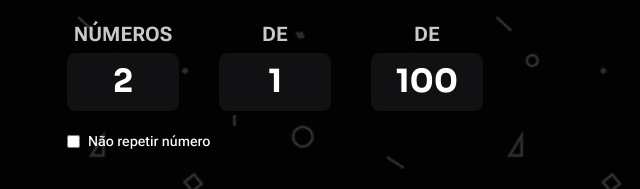
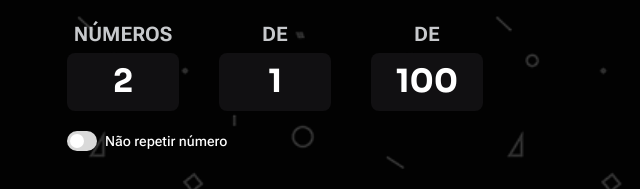
Before and after one commit to VictorMartinsD/numbers-raffle, a website built with Vite: page index.html in a window 1280 px wide. Shown: the part 312-501 px from the top of the page, 603-1243 px from the left. Built offline with nearby package versions, Linux system fonts and the light colour scheme.

Commit message:
feat(inputs): add animated repeat toggle switch

```diff
--- a/src/css/global.css
+++ b/src/css/global.css
@@ -185,6 +185,60 @@ body {
   margin: 0;
 }
 
+.toggle-switch {
+  appearance: none;
+  -webkit-appearance: none;
+  box-sizing: border-box;
+  position: relative;
+  width: 30px;
+  height: 20px;
+  padding: 3px;
+  margin: 0;
+  flex-shrink: 0;
+  border: 0;
+  border-radius: 16px;
+  background-color: var(--content-tertiary);
+  cursor: pointer;
+  isolation: isolate;
+}
+
+.toggle-switch::after {
+  content: "";
+  position: absolute;
+  inset: 0;
+  border-radius: inherit;
+  background: var(--gradient-background);
+  opacity: 0;
+  transition: opacity 300ms ease;
+}
+
+.toggle-switch::before {
+  content: "";
+  position: absolute;
+  top: 3px;
+  left: 3px;
+  z-index: 1;
+  width: 14px;
+  height: 14px;
+  border-radius: 50%;
+  background-color: var(--content-primary);
+  transform: translateX(0);
+  transition: transform 300ms cubic-bezier(0.34, 1.56, 0.64, 1);
+}
+
+.toggle-switch:checked::after {
+  opacity: 1;
+}
+
+.toggle-switch:checked::before {
+  transform: translateX(10px);
+}
+
+.toggle-switch:focus-visible {
+  outline: 2px solid var(--content-brand);
+  outline-offset: 3px;
+}
+
 .toggle-group {
   display: flex;
   align-items: center;
```
